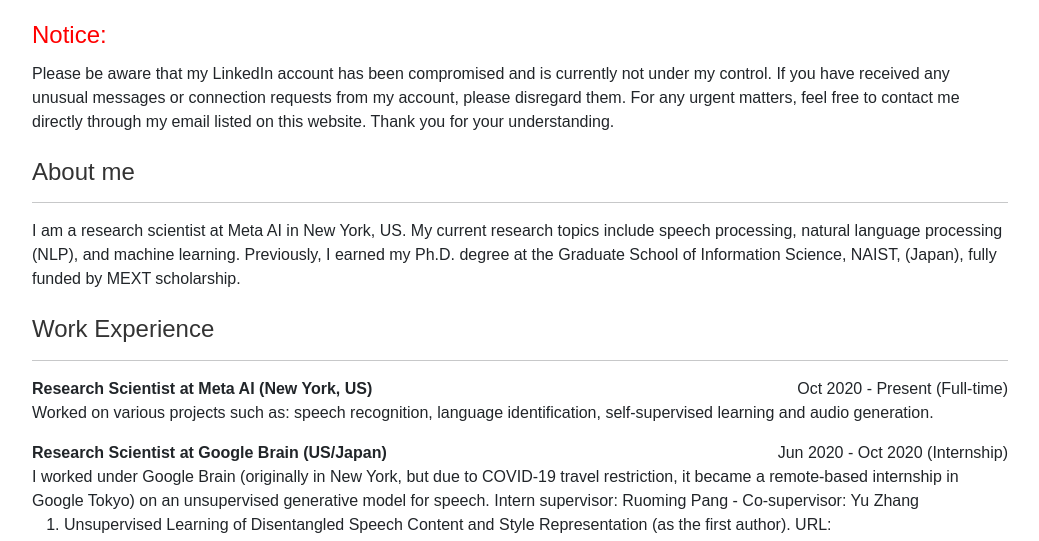
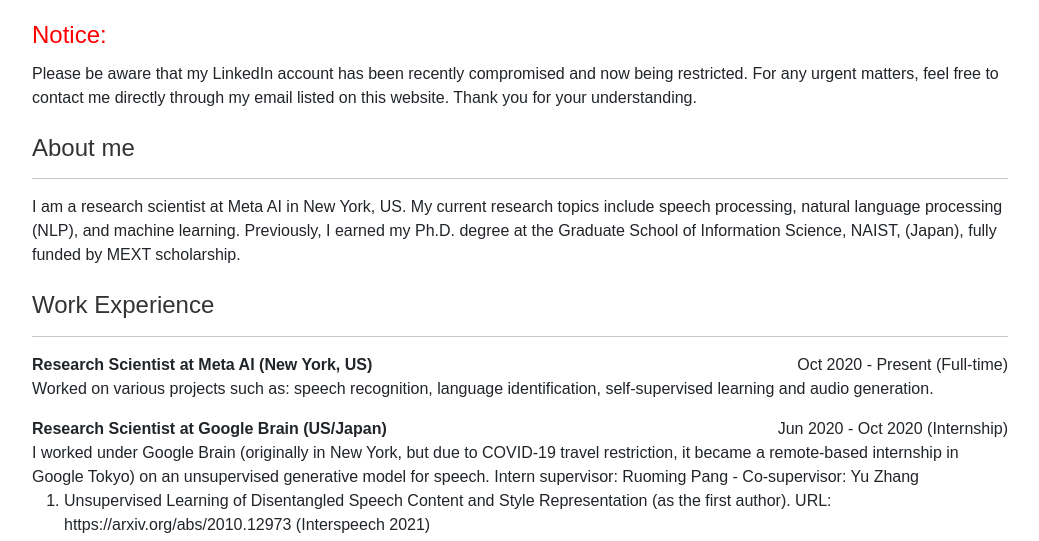
Before and after one commit to androstj/androstj.github.io, a plain HTML site: page index.html in a window 1280 px wide. Shown: the part 198-739 px from the top of the page, without its empty margins (120-1159 px from the left). Drawn offline with nearby package versions, Linux system fonts and the light colour scheme.

Commit message:
Update index.html

```diff
--- a/index.html
+++ b/index.html
@@ -40,7 +40,7 @@
 
 ## <span style="color: red;">Notice: </span>
 
-> Please be aware that my LinkedIn account has been compromised and is currently not under my control. If you have received any unusual messages or connection requests from my account, please disregard them.
+> Please be aware that my LinkedIn account has been recently compromised and now being restricted.
 > For any urgent matters, feel free to contact me directly through my email listed on this website.
 > Thank you for your understanding.
 
```
